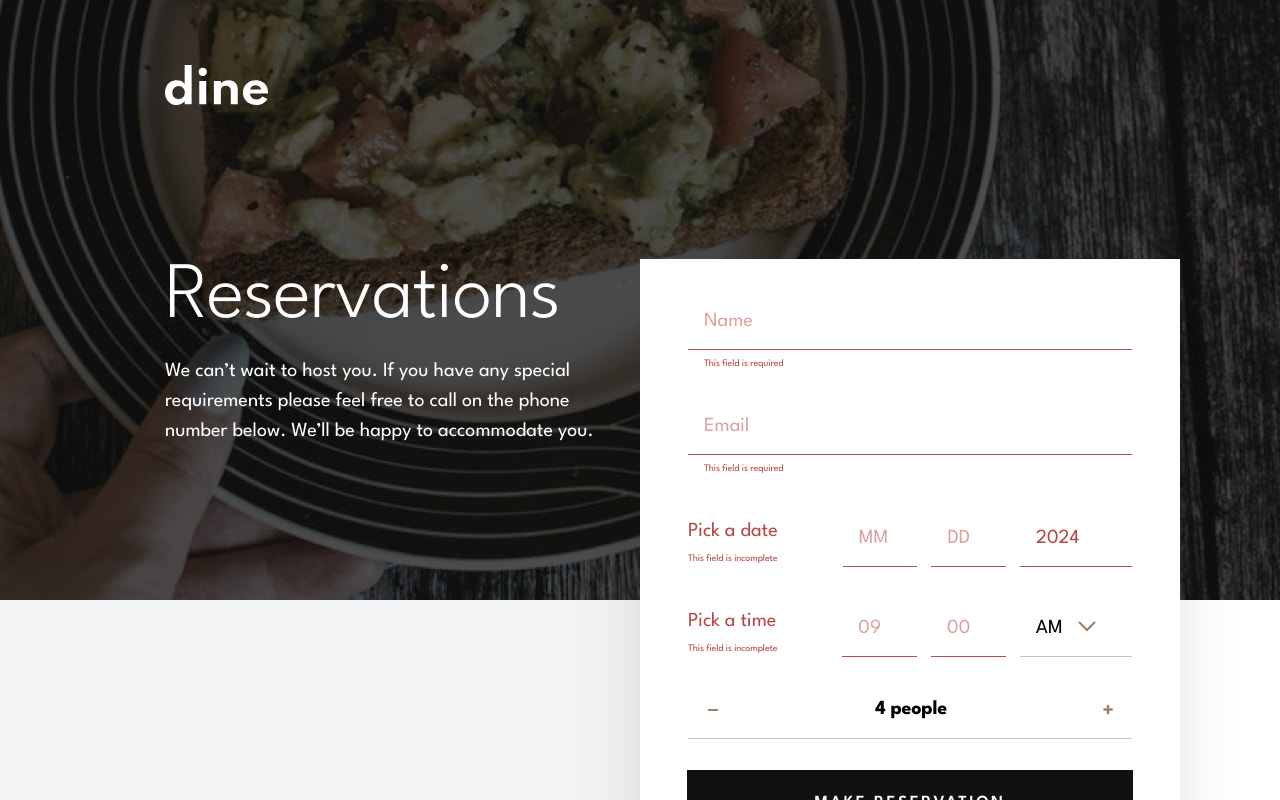
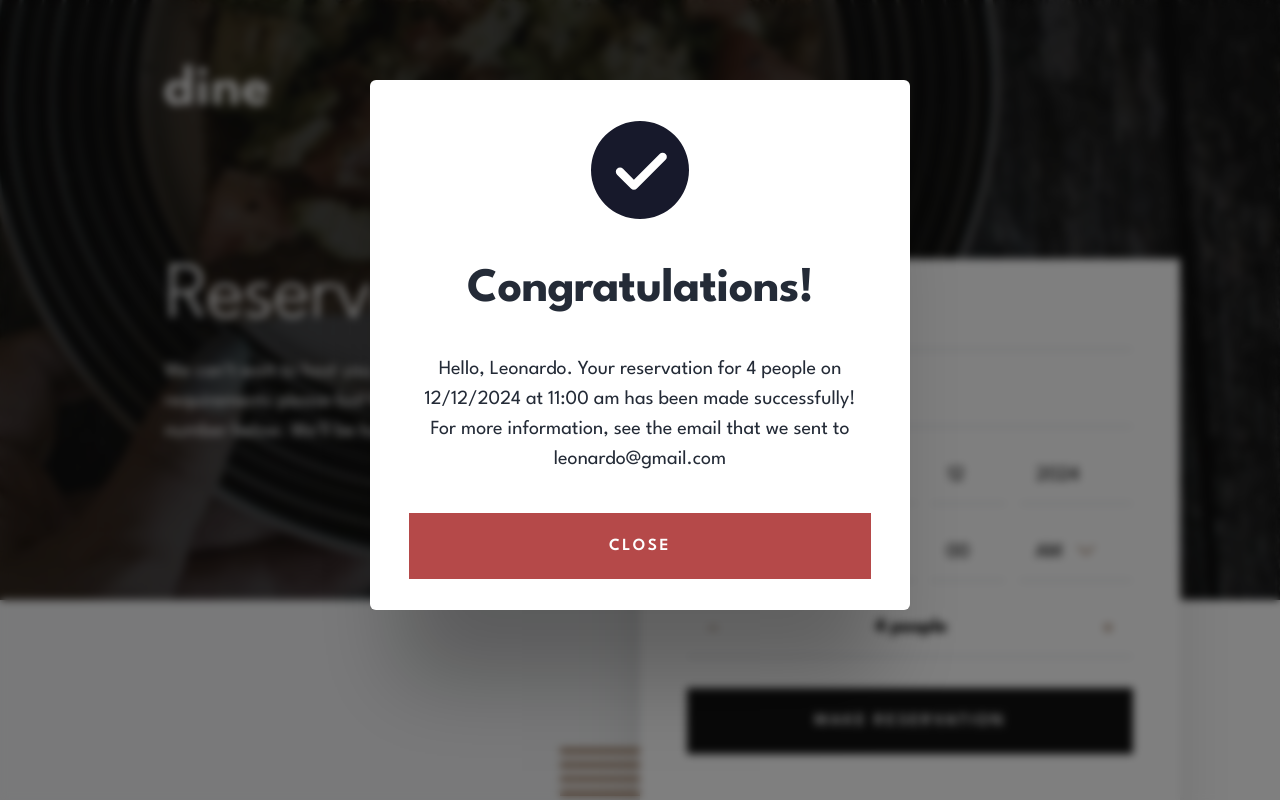
Before and after one commit to lleonardus/dine-restaurant, a React (Vite) app: page /booking in a window 1280 px wide. Both pictures are taken after a click on the button "MAKE RESERVATION". Shown: the top 800 px of the page. Built offline with nearby package versions, Linux system fonts and the light colour scheme.

Commit message:
creating a modal for when the form is successfully submitted

```diff
--- a/src/pages/booking/components/reservation-form/ReservationForm.jsx
+++ b/src/pages/booking/components/reservation-form/ReservationForm.jsx
@@ -5,7 +5,8 @@ import {
   isDateAvailable,
   isTimeAvailable,
 } from "./utils/dateValidators";
-import { nameFormatter, dateFormatter } from "./utils/formatters";
+import { nameFormatter } from "./utils/formatters";
+import { SuccessMessageModal } from "./SuccessMessageModal";
 import { NameInput } from "./NameInput";
 import { EmailInput } from "./EmailInput";
 import { Label } from "./Label";
@@ -19,6 +20,8 @@ import { NumberOfPeopleSelector } from "./NumberOfPeopleSelector";
 import { Button } from "../../../../ui/Button";
 
 export function ReservationForm({ formRef }) {
+  const [isModalOpen, setIsModelOpen] = useState(false);
+  const [formData, setFormData] = useState("");
   const [period, setPeriod] = useState("AM");
   const [numberOfPeople, setNumberOfPeople] = useState(4);
 
@@ -35,6 +38,12 @@ export function ReservationForm({ formRef }) {
   } = useForm({
     mode: "onChange",
     defaultValues: {
+      name: "leonardo",
+      email: "leonardo@gmail.com",
+      month: "12",
+      day: "12",
+      hour: "11",
+      minutes: "00",
       year: currentDate.getFullYear(),
     },
   });
@@ -66,17 +75,20 @@ export function ReservationForm({ formRef }) {
       setNumberOfPeople(4);
       document.activeElement.blur();
 
-      const successMessage = `Hello, ${name}. Your reservation for ${numberOfPeople} ${numberOfPeople > 1 ? "people" : "person"} on ${dateFormatter(date)} has been made successfully! For more information, see the email that we sent to ${email}`;
-
-      alert(successMessage);
+      setIsModelOpen(true);
+      setFormData({ name, email, date, numberOfPeople });
     }
   }
 
   return (
+    <>
+      {isModalOpen && (
+        <SuccessMessageModal formData={formData} setIsOpen={setIsModelOpen} />
+      )}
       <form
+        className="absolute right-[50%] flex min-w-[327px] translate-x-[50%] translate-y-[-137px] flex-col bg-white px-8 pb-8 pt-[34px] shadow-[0px_100px_80px_-30px_rgba(0,0,0,0.25)] tablet:w-[540px] tablet:translate-y-[-200px] tablet:px-12 tablet:py-12 xl:right-[50%] xl:translate-x-[100%] xl:translate-y-[-341px] xl:before:absolute xl:before:bottom-0 xl:before:left-0 xl:before:h-[76px] xl:before:w-40 xl:before:-translate-x-20 xl:before:translate-y-[23px] xl:before:bg-[url('/images/patterns/pattern-lines.svg')] xl:before:bg-cover xl:before:bg-no-repeat xl:after:absolute xl:after:bottom-0 xl:after:left-0 xl:after:h-20 xl:after:w-20 xl:after:bg-white"
         onSubmit={handleSubmit(onSubmit)}
         ref={formRef}
-      className="absolute right-[50%] flex min-w-[327px] translate-x-[50%] translate-y-[-137px] flex-col bg-white px-8 pb-8 pt-[34px] shadow-[0px_100px_80px_-30px_rgba(0,0,0,0.25)] tablet:w-[540px] tablet:translate-y-[-230px] tablet:px-12 tablet:py-12 xl:right-[50%] xl:translate-x-[100%] xl:translate-y-[-341px] xl:before:absolute xl:before:bottom-0 xl:before:left-0 xl:before:h-[76px] xl:before:w-40 xl:before:-translate-x-20 xl:before:translate-y-[23px] xl:before:bg-[url('/images/patterns/pattern-lines.svg')] xl:before:bg-cover xl:before:bg-no-repeat xl:after:absolute xl:after:bottom-0 xl:after:left-0 xl:after:h-20 xl:after:w-20 xl:after:bg-white"
       >
         <NameInput register={register} setValue={setValue} errors={errors} />
         <EmailInput register={register} errors={errors} />
@@ -85,7 +97,9 @@ export function ReservationForm({ formRef }) {
             htmlFor={"month"}
             error={dateError}
             errorMessage={
-            errors.month?.message || errors.day?.message || errors.year?.message
+              errors.month?.message ||
+              errors.day?.message ||
+              errors.year?.message
             }
           >
             Pick a date
@@ -148,5 +162,6 @@ export function ReservationForm({ formRef }) {
           {isSubmitting ? "Loading..." : "Make Reservation"}
         </Button>
       </form>
+    </>
   );
 }
--- /dev/null
+++ b/src/pages/booking/components/reservation-form/SuccessMessageModal.jsx
@@ -0,0 +1,78 @@
+import { useEffect, useRef } from "react";
+import { dateFormatter } from "./utils/formatters";
+import { Button } from "../../../../ui/Button";
+
+export function SuccessMessageModal({ formData, setIsOpen }) {
+  const modalRef = useRef(null);
+  const { name, email, date, numberOfPeople } = formData;
+  const message = `Hello, ${name}. Your reservation for ${numberOfPeople} ${numberOfPeople > 1 ? "people" : "person"} on ${dateFormatter(date)} has been made successfully! For more information, see the email that we sent to ${email}`;
+
+  useEffect(
+    function () {
+      function handleBlur(e) {
+        if (!modalRef?.current.contains(e.target)) {
+          setIsOpen(false);
+        }
+      }
+
+      window.addEventListener("mousedown", handleBlur);
+      return () => window.removeEventListener("mousedown", handleBlur);
+    },
+    [setIsOpen],
+  );
+
+  useEffect(
+    function () {
+      function handleKeyDown(e) {
+        if (e.key === "Enter" || e.key === "Escape") setIsOpen(false);
+      }
+
+      window.addEventListener("keydown", handleKeyDown);
+      return () => window.removeEventListener("keydown", handleKeyDown);
+    },
+    [setIsOpen],
+  );
+
+  return (
+    <div className="fixed inset-0 z-[9999] h-screen w-screen bg-black/50 backdrop-blur-sm">
+      <div
+        ref={modalRef}
+        className="absolute left-[50%] top-20 flex w-[90%] min-w-[327px] translate-x-[-50%] flex-col justify-center gap-10 rounded-md bg-white px-10 pb-8 pt-[34px] text-ebony-clay shadow-[0px_100px_80px_-30px_rgba(0,0,0,0.25)] sm:w-[540px] sm:items-center sm:text-center"
+      >
+        <div className="h-20 w-20 rounded-full tablet:h-28 tablet:w-28">
+          <svg
+            viewBox="0 0 1024 1024"
+            xmlns="http://www.w3.org/2000/svg"
+            fill="#111111"
+          >
+            <g id="SVGRepo_bgCarrier" strokeWidth="0"></g>
+            <g
+              id="SVGRepo_tracerCarrier"
+              strokeLinecap="round"
+              strokeLinejoin="round"
+            ></g>
+            <g id="SVGRepo_iconCarrier">
+              <path
+                fill="#17192b"
+                d="M512 64a448 448 0 1 1 0 896 448 448 0 0 1 0-896zm-55.808 536.384-99.52-99.584a38.4 38.4 0 1 0-54.336 54.336l126.72 126.72a38.272 38.272 0 0 0 54.336 0l262.4-262.464a38.4 38.4 0 1 0-54.272-54.336L456.192 600.384z"
+              ></path>
+            </g>
+          </svg>
+        </div>
+        <h1 className="text-[35px] text-heading-lg text-ebony-clay">
+          Congratulations!
+        </h1>
+        <p className="text-body-base">{message}</p>
+        <Button
+          theme={"light"}
+          additionalClasses={
+            "w-full bg-red outline-red hover:after:outline-red hover:text-red hover:outline-red "
+          }
+          onClick={() => setIsOpen(false)}
+        >
+          Close
+        </Button>
+      </div>
+    </div>
+  );
+}
```
Lines whose indentation alone changed are shown as unchanged.
